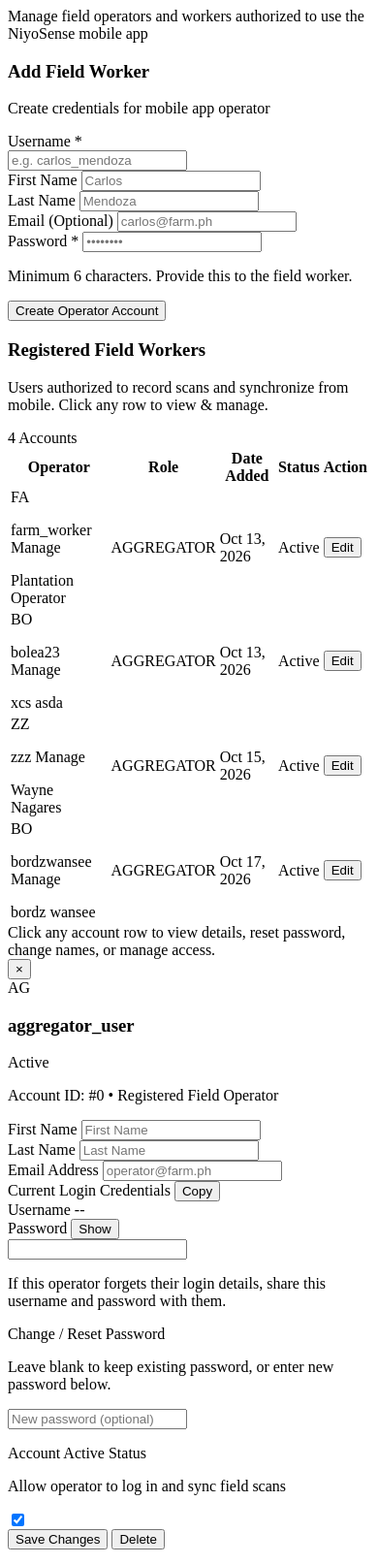
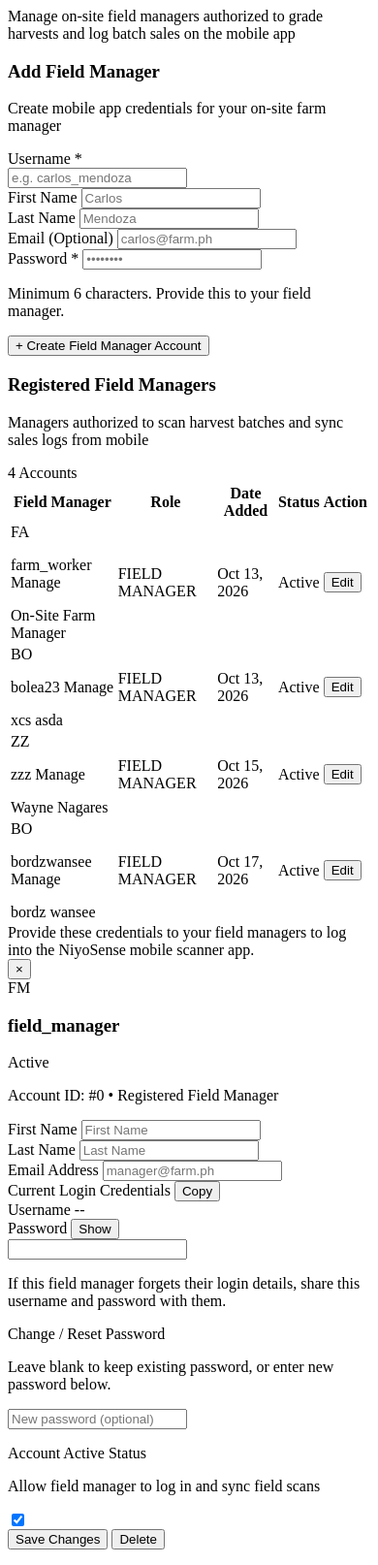
Before and after one commit to Cbolea23/niyosense-capstone, a Django app: template backend/templates/dashboard/includes/tab_aggregators.html in a window 390 px wide. Shown: the whole page at 97% size. Run offline with Django 5.2, Linux system fonts and the light colour scheme; the template is opened without the code that fills it: values that come from a table or form of the project are taken from there, others are empty; data comes from the database, SQL or seed files in the repository.

Commit message:
feat(ui): rename all Worker/Operator/Aggregator labels to Field Manager across dashboard and mobile app

```diff
--- a/backend/apps/scans/models.py
+++ b/backend/apps/scans/models.py
@@ -6,7 +6,7 @@ from django.db import models
 class FarmProfile(models.Model):
   """Farm and owner profile information."""
   owner_name = models.CharField(max_length=150, default='Maria Santos')
-  farm_name = models.CharField(max_length=200, default='Santos Coconut Farm')
+  farm_name = models.CharField(max_length=200, default='Plantation Owner Portal')
   location = models.CharField(max_length=200, default='Quezon Province')
   email = models.EmailField(blank=True, default='m.santos@niyosense.ph')
   updated_at = models.DateTimeField(auto_now=True)
--- a/backend/apps/scans/views.py
+++ b/backend/apps/scans/views.py
@@ -35,6 +35,9 @@ def _sum_bunch(queryset):
 
 def web_dashboard(request):
     farm_profile = FarmProfile.get_profile()
+    if farm_profile.farm_name in ('haha', 'Local Farm', ''):
+        farm_profile.farm_name = 'Plantation Owner Portal'
+        farm_profile.save(update_fields=['farm_name'])
 
     if request.method == 'POST' and 'update_farm_profile' in request.POST:
         farm_profile.owner_name = request.POST.get('owner_name', farm_profile.owner_name).strip()
@@ -99,6 +102,9 @@ def web_dashboard(request):
 
     from django.contrib.auth import get_user_model
     User = get_user_model()
+    User.objects.filter(first_name='Plantation', last_name='Operator').update(
+        first_name='On-Site Farm', last_name='Manager'
+    )
     aggregators = User.objects.filter(role=getattr(User.Roles, 'AGGREGATOR', 'AGGREGATOR')).order_by('-date_joined')
 
     # Deliveries and Payouts Data for Owner
--- a/backend/apps/users/views.py
+++ b/backend/apps/users/views.py
@@ -60,7 +60,7 @@ def manage_aggregators_api(request):
             plaintext_password=password
         )
         return Response(
-            {"success": True, "message": f"Aggregator account '{username}' created successfully.", "user": UserSerializer(user).data},
+            {"success": True, "message": f"Field manager account '{username}' created successfully.", "user": UserSerializer(user).data},
             status=status.HTTP_201_CREATED
         )
 
@@ -71,7 +71,7 @@ def aggregator_detail_api(request, user_id):
     try:
         user = User.objects.get(id=user_id, role=User.Roles.AGGREGATOR)
     except User.DoesNotExist:
-        return Response({"success": False, "error": "Aggregator account not found."}, status=status.HTTP_404_NOT_FOUND)
+        return Response({"success": False, "error": "Field manager account not found."}, status=status.HTTP_404_NOT_FOUND)
 
     from django.db.models import Sum
     from django.db.models.functions import Coalesce
--- a/backend/templates/dashboard/includes/sidebar.html
+++ b/backend/templates/dashboard/includes/sidebar.html
@@ -8,7 +8,7 @@
                  class="w-10 h-10 object-contain rounded-xl shadow-sm" />
             <div>
                 <h1 class="font-bold text-slate-800 text-base leading-none">NiyoSense</h1>
-                <span class="text-xs text-emerald-600 font-medium truncate block max-w-[130px]" title="{{ farm_profile.farm_name|default:'Local Farm' }}">{{ farm_profile.farm_name|default:"Local Farm" }}</span>
+                <span class="text-xs text-emerald-600 font-medium truncate block max-w-[155px]" title="{{ farm_profile.farm_name|default:'Plantation Owner Portal' }}">{{ farm_profile.farm_name|default:"Plantation Owner Portal" }}</span>
             </div>
         </div>
 
@@ -28,7 +28,7 @@
 
             <button onclick="switchTab('aggregators')" id="nav-aggregators"
                 class="w-full flex items-center px-4 py-3 rounded-xl transition text-left text-sm nav-inactive">
-                <span data-i18n="nav_aggregators">Manage Workers</span>
+                <span data-i18n="nav_aggregators">Manage Field Managers</span>
             </button>
             <button onclick="switchTab('settings')" id="nav-settings"
                 class="w-full flex items-center px-4 py-3 rounded-xl transition text-left text-sm nav-inactive">
--- a/backend/templates/dashboard/includes/tab_aggregators.html
+++ b/backend/templates/dashboard/includes/tab_aggregators.html
@@ -1,11 +1,11 @@
-<p class="text-xs text-slate-400 mb-6" data-i18n="aggregators_sub">Manage field operators and workers authorized to use the NiyoSense mobile app</p>
+<p class="text-xs text-slate-400 mb-6" data-i18n="aggregators_sub">Manage on-site field managers authorized to grade harvests and log batch sales on the mobile app</p>
 
 <div class="grid grid-cols-1 lg:grid-cols-3 gap-6">
-    <!-- Left Column: Create New Worker Account Form -->
+    <!-- Left Column: Create New Field Manager Account Form -->
     <div class="bg-white border border-slate-200/80 rounded-2xl p-6 shadow-sm h-fit">
         <div class="mb-4">
-            <h3 class="font-bold text-slate-800 text-sm" data-i18n="add_aggregator_title">Add Field Worker</h3>
-            <p class="text-[11px] text-slate-400" data-i18n="add_aggregator_sub">Create credentials for mobile app operator</p>
+            <h3 class="font-bold text-slate-800 text-sm" data-i18n="add_aggregator_title">Add Field Manager</h3>
+            <p class="text-[11px] text-slate-400" data-i18n="add_aggregator_sub">Create mobile app credentials for your on-site farm manager</p>
         </div>
 
         <form id="createAggregatorForm" onsubmit="handleCreateAggregator(event)" class="space-y-4">
@@ -40,25 +40,25 @@
                 <label class="block text-xs font-semibold text-slate-700 mb-1" data-i18n="field_password">Password *</label>
                 <input type="password" id="agg_password" required placeholder="••••••••" minlength="6"
                     class="w-full bg-slate-50 border border-slate-200 rounded-xl px-3.5 py-2 text-xs text-slate-800 focus:outline-none focus:ring-2 focus:ring-emerald-500/20 focus:border-emerald-500 transition" />
-                <p class="text-[10px] text-slate-400 mt-1" data-i18n="password_min_hint">Minimum 6 characters. Provide this to the field worker.</p>
+                <p class="text-[10px] text-slate-400 mt-1" data-i18n="password_min_hint">Minimum 6 characters. Provide this to your field manager.</p>
             </div>
 
             <div id="aggregatorFormAlert" class="hidden text-xs rounded-xl p-3"></div>
 
             <button type="submit" id="submitAggregatorBtn"
                 class="w-full bg-emerald-600 hover:bg-emerald-700 text-white font-bold py-2.5 px-4 rounded-xl text-xs transition flex items-center justify-center shadow-sm">
-                <span data-i18n="create_account_btn">Create Operator Account</span>
+                <span data-i18n="create_account_btn">+ Create Field Manager Account</span>
             </button>
         </form>
     </div>
 
-    <!-- Right Column: Active Aggregators Table -->
+    <!-- Right Column: Registered Field Managers Table -->
     <div class="lg:col-span-2 bg-white border border-slate-200/80 rounded-2xl shadow-sm overflow-hidden flex flex-col justify-between">
         <div>
             <div class="p-5 border-b border-slate-100 flex justify-between items-center bg-slate-50/50">
                 <div>
-                    <h3 class="font-bold text-slate-800 text-sm" data-i18n="active_aggregators_title">Registered Field Workers</h3>
-                    <p class="text-xs text-slate-400" data-i18n="active_aggregators_sub">Users authorized to record scans and synchronize from mobile. Click any row to view & manage.</p>
+                    <h3 class="font-bold text-slate-800 text-sm" data-i18n="active_aggregators_title">Registered Field Managers</h3>
+                    <p class="text-xs text-slate-400" data-i18n="active_aggregators_sub">Managers authorized to scan harvest batches and sync sales logs from mobile</p>
                 </div>
                 <span class="bg-emerald-50 text-emerald-700 border border-emerald-200 text-xs font-bold px-3 py-1 rounded-full">
                     <span id="aggregatorTotalCountBadge">{{ aggregators|length }}</span> <span data-i18n="accounts_badge">Accounts</span>
@@ -69,7 +69,7 @@
                 <table class="w-full text-left border-collapse">
                     <thead>
                         <tr class="bg-slate-50/80 border-b border-slate-200 text-slate-500 text-xs font-semibold uppercase">
-                            <th class="p-4" data-i18n="table_user">Operator</th>
+                            <th class="p-4" data-i18n="table_user">Field Manager</th>
                             <th class="p-4" data-i18n="table_role">Role</th>
                             <th class="p-4" data-i18n="table_date_joined">Date Added</th>
                             <th class="p-4" data-i18n="table_status">Status</th>
@@ -90,10 +90,12 @@
                                             <span class="opacity-0 group-hover:opacity-100 text-[10px] bg-slate-100 text-slate-500 px-1.5 py-0.5 rounded transition">Manage</span>
                                         </p>
                                         <p class="text-[11px] text-slate-400">
-                                            {% if agg.first_name or agg.last_name %}
+                                            {% if agg.first_name == 'Plantation' and agg.last_name == 'Operator' %}
+                                                On-Site Farm Manager
+                                            {% elif agg.first_name or agg.last_name %}
                                                 {{ agg.first_name }} {{ agg.last_name }}
                                             {% else %}
-                                                {{ agg.email|default:"Field Worker" }}
+                                                {{ agg.email|default:"On-Site Farm Manager" }}
                                             {% endif %}
                                         </p>
                                     </div>
@@ -101,7 +103,7 @@
                             </td>
                             <td class="p-4">
                                 <span class="bg-teal-50 text-teal-700 font-semibold px-2.5 py-0.5 rounded-full text-[10.5px]">
-                                    {{ agg.role|default:"WORKER" }}
+                                    FIELD MANAGER
                                 </span>
                             </td>
                             <td class="p-4 text-slate-500 text-[11px]">
@@ -128,7 +130,7 @@
                         {% empty %}
                         <tr>
                             <td colspan="5" class="p-8 text-center text-slate-400 text-xs" data-i18n="no_aggregators_found">
-                                No workers created yet. Use the form on the left to add mobile users.
+                                No field managers created yet. Use the form on the left to add mobile users.
                             </td>
                         </tr>
                         {% endfor %}
@@ -138,12 +140,12 @@
         </div>
 
         <div class="p-4 bg-slate-50 border-t border-slate-100 text-xs text-slate-500 flex items-center justify-between">
-            <span data-i18n="admin_credential_notice">Click any account row to view details, reset password, change names, or manage access.</span>
+            <span data-i18n="admin_credential_notice">Provide these credentials to your field managers to log into the NiyoSense mobile scanner app.</span>
         </div>
     </div>
 </div>
 
-<!-- Modal: View & Edit Aggregator Account -->
+<!-- Modal: View & Edit Field Manager Account -->
 <div id="aggregatorDetailModal" class="fixed inset-0 bg-slate-900/60 backdrop-blur-sm hidden items-center justify-center z-50 p-4 transition-opacity duration-200">
     <div class="bg-white rounded-3xl max-w-md w-full p-6 shadow-2xl border border-slate-100 text-left relative animate-in fade-in zoom-in-95 duration-150">
         <button onclick="closeAggregatorModal()" type="button"
@@ -153,14 +155,14 @@
 
         <div class="flex items-center space-x-3.5 mb-5 pb-4 border-b border-slate-100">
             <div id="modalUserAvatar" class="w-12 h-12 bg-emerald-100 text-emerald-700 rounded-2xl flex items-center justify-center font-bold text-base shadow-sm">
-                AG
+                FM
             </div>
             <div>
                 <div class="flex items-center gap-2">
-                    <h3 id="modalUsernameDisplay" class="text-base font-bold text-slate-800">aggregator_user</h3>
+                    <h3 id="modalUsernameDisplay" class="text-base font-bold text-slate-800">field_manager</h3>
                     <span id="modalActiveBadge" class="text-[10px] font-bold px-2 py-0.5 rounded-full bg-emerald-50 text-emerald-700">Active</span>
                 </div>
-                <p id="modalUserSubDisplay" class="text-xs text-slate-400">Account ID: #0 • Registered Field Operator</p>
+                <p id="modalUserSubDisplay" class="text-xs text-slate-400">Account ID: #0 • Registered Field Manager</p>
             </div>
         </div>
 
@@ -182,7 +184,7 @@
 
             <div>
                 <label class="block font-semibold text-slate-700 mb-1" data-i18n="field_email">Email Address</label>
-                <input type="email" id="modalEmail" placeholder="operator@farm.ph"
+                <input type="email" id="modalEmail" placeholder="manager@farm.ph"
                     class="w-full bg-slate-50 border border-slate-200 rounded-xl px-3 py-2 text-xs text-slate-800 focus:outline-none focus:ring-2 focus:ring-emerald-500/20 focus:border-emerald-500 transition" />
             </div>
 
@@ -213,7 +215,7 @@
                     </div>
                 </div>
                 <p class="text-[10px] text-emerald-800/80 leading-relaxed">
-                    If this operator forgets their login details, share this username and password with them.
+                    If this field manager forgets their login details, share this username and password with them.
                 </p>
             </div>
 
@@ -229,7 +231,7 @@
             <div class="flex items-center justify-between p-3 bg-slate-50 rounded-xl border border-slate-100">
                 <div>
                     <p class="font-bold text-slate-800 text-xs" data-i18n="account_status_label">Account Active Status</p>
-                    <p class="text-[10px] text-slate-400" data-i18n="account_status_sub">Allow operator to log in and sync field scans</p>
+                    <p class="text-[10px] text-slate-400" data-i18n="account_status_sub">Allow field manager to log in and sync field scans</p>
                 </div>
                 <label class="relative inline-flex items-center cursor-pointer">
                     <input type="checkbox" id="modalIsActiveCheckbox" class="sr-only peer" checked>
--- a/backend/templates/dashboard/includes/tab_logs.html
+++ b/backend/templates/dashboard/includes/tab_logs.html
@@ -5,7 +5,7 @@
         <thead>
             <tr class="bg-slate-50 border-b border-slate-200 text-slate-500 text-xs font-semibold uppercase">
                 <th class="p-4" data-i18n="table_uuid_date">UUID / Date</th>
-                <th class="p-4" data-i18n="table_aggregator">Worker</th>
+                <th class="p-4" data-i18n="table_aggregator">Field Manager</th>
                 <th class="p-4">Device</th>
                 <th class="p-4">Sampling Unit</th>
                 <th class="p-4" data-i18n="table_visual">Visual</th>
```
Also changed, not shown: backend/templates/dashboard/index.html (+34 -34 lines), 2 other files.
